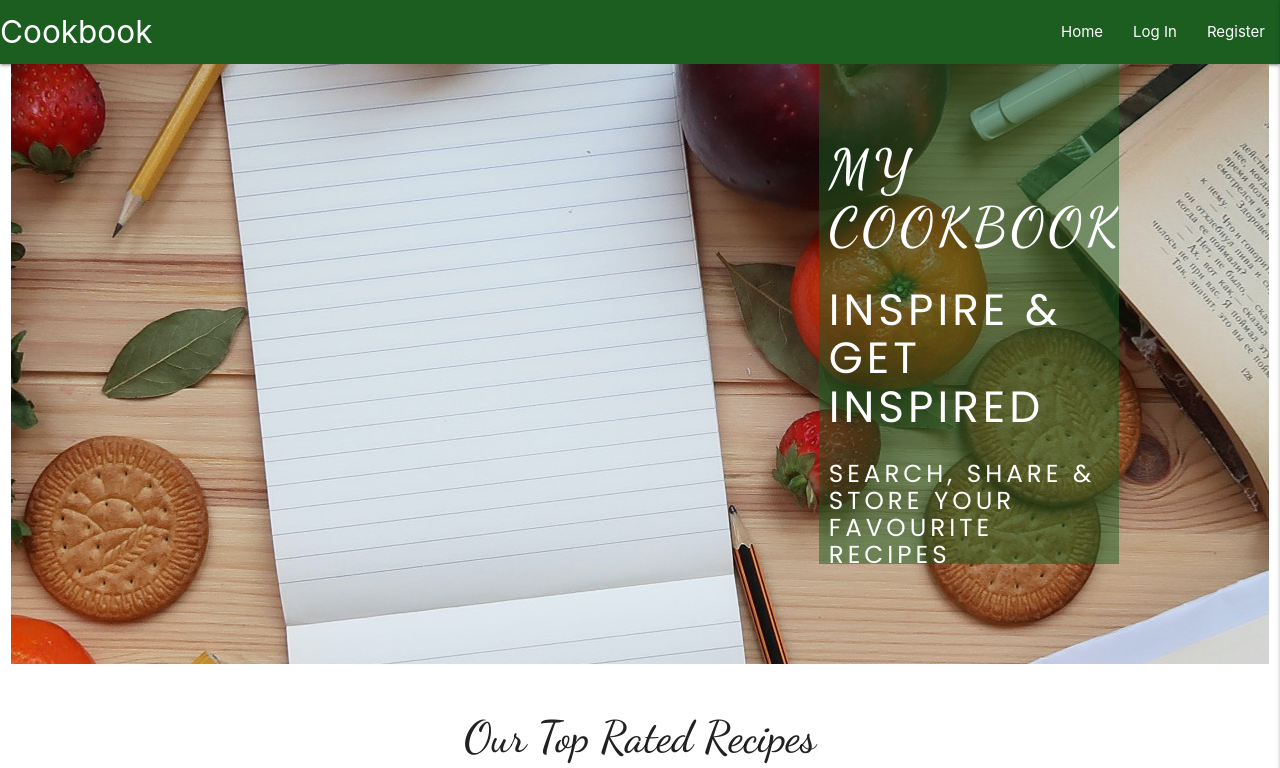
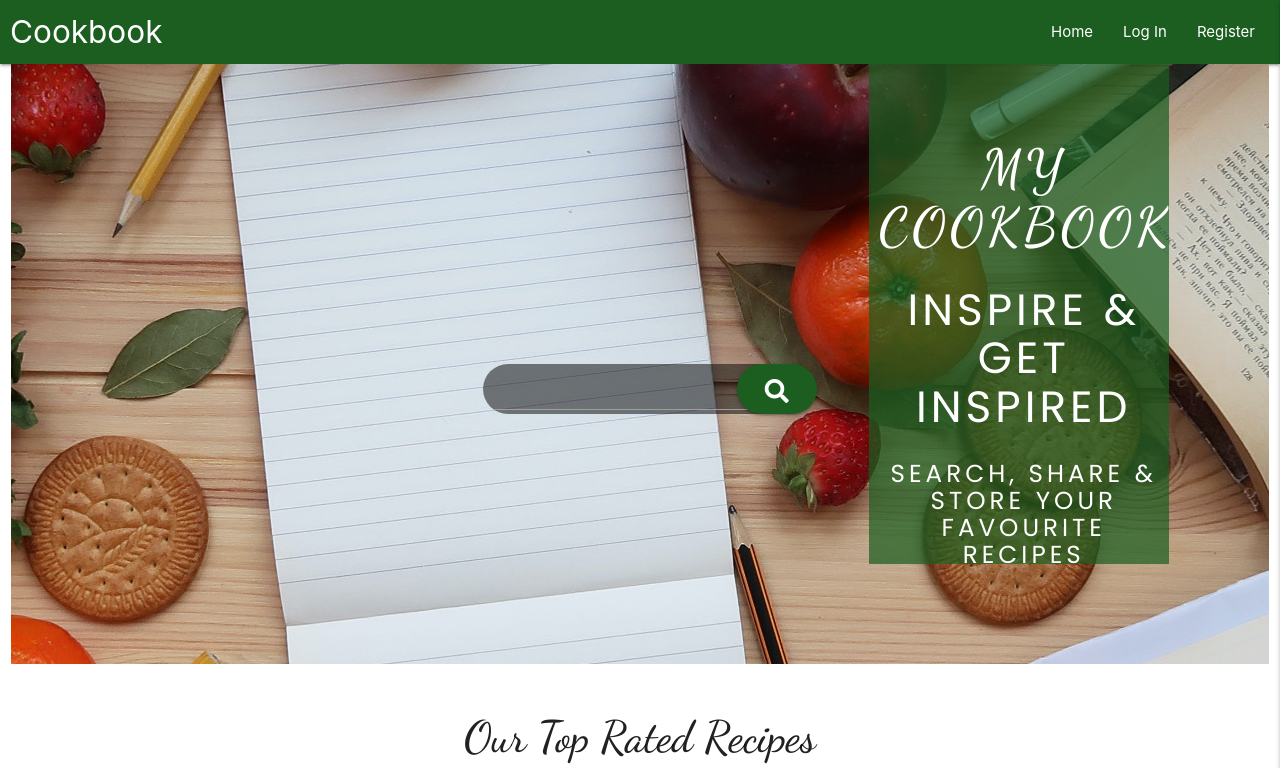
Before and after one commit to coder187/ci_ms3_cookbook, a Flask app: page /search in a window 1280 px wide. Shown: the top 768 px of the page. Run offline with Flask 2, Linux system fonts and the light colour scheme; data that the repository does not hold is empty; some libraries are stand-ins or nearby versions.

Commit message:
styling and postioining the search bar

```diff
--- a/static/css/style.css
+++ b/static/css/style.css
@@ -6,22 +6,12 @@
 font-family: 'Dancing Script', cursive;
 font-family: 'Poppins', sans-serif;
 */
-#hero-image{
-    height: 600px;
-    width:100%;
 
-    background: url("/static/images/cookbook.jpg") no-repeat center center;
-  }
+.nav-wrapper{
+  padding-left: 10px;
+  padding-right: 10px;
 
-  #hero-outer{
-    height:600px; /*same as #hero-image */
-    width: 100%; /*same as #hero-image */
-    overflow: hidden; /*also clear:both; this brings the background imae undet the logo and nav elements.*/
-    position: relative;
 }
-
-
-
 .dancing{
   font-family: 'Dancing Script', cursive;
 }
@@ -32,11 +22,29 @@ font-family: 'Poppins', sans-serif;
   letter-spacing: 2px;
 
 }
+
+#hero-image{
+  height: 600px;
+  width:100%;
+  background: url("/static/images/cookbook.jpg") no-repeat center center;
+}
+
+#hero-outer{
+  height:600px; /*same as #hero-image */
+  width: 100%; /*same as #hero-image */
+  overflow: hidden; /*also clear:both; this brings the background imae undet the logo and nav elements.*/
+  position: relative;
+}
+
+
 #cover-text {
     color: #FFFFFF;
     font-family: 'Poppins', sans-serif;
     text-transform: uppercase;
     letter-spacing: 4px;
+    text-align: center;
+
+
 
     height: 500px;
     width: 300px;
@@ -44,15 +52,55 @@ font-family: 'Poppins', sans-serif;
     padding-top: 40px;
     padding-left: 10px;
 
-    background-color:rgba(27, 94, 32, 0.5); /*opacity .7 */
+    background-color:rgba(27, 94, 32, 0.7);
 
-    /* placve in fixed position: relatuve to partebt container */
+    /* placve in fixed position: relatuve to parent container */
     bottom: 100px; /* 30px aboce bottom of hero image */
-    right: 150px; /* 150px from right of hero image */
+    right: 100px; /* 150px from right of hero image */
 
     position:absolute; /*fix in place by settinh positin absolute */
     /*note the parent container mus thave
     position:relative; "hero-outer" */
+  }
+
+  #hero-search {
+
+    /*border: 5px solid red;*/
+    height: 50px;
+    width: 25%;
+
+
+    background: rgba(0, 0, 0, 0.5);
+    color:#ffff;
+
+    border-radius: 50px;
+    text-transform: none;
+
+
+  /* placve in fixed position: relatuve to parent container */
+    bottom: 250px;
+    position:absolute;
+    left: 0;
+    right: 0;
+    margin: auto;
+
+
+  }
+
+  #hero-search button {
+    position:absolute;
+    bottom: 0px;
+
+    right: -20px;
+
+    color: #fff;
+    background:#0000;
+    height: 50px;
+    /*line-height: 65px;*/
+
+    padding: 2;
+    border: 1;
+    border-radius: 50px;
   }
 
   .card-image{
@@ -72,33 +120,10 @@ font-family: 'Poppins', sans-serif;
   background-color:rgba(27, 94, 32, 0.5);
 }
 
+
+
+
 /*
-#search {
-
-  height: 200px;
-  width: 50%;
-
-  padding-top: 40px;
-  padding-left: 200px;
-
-  bottom: 100px;
-  right: 500px;
-
-  position:absolute;
-}
-#search button {
-  position: absolute;
-  bottom: 89px;
-  right: 50px;
-  color: #fff;
-  background: #88687b;
-  font-size: 27px;
-  height: 65px;
-  line-height: 65px;
-  width: 68px;
-  padding: 0;
-  border: 0;
-}
 #search input {
   width: 75%;
   height: 76px;
@@ -113,3 +138,26 @@ font-family: 'Poppins', sans-serif;
 
 }
 */
+
+@media screen and (max-width: 1475px){
+
+ #hero-search input{
+    left:200px;
+
+  }
+
+}
+/*screens < desktop */
+@media screen and (max-width: 992px){
+
+  #cover-text{
+    left:0px;
+  }
+
+ #hero-search {
+    left:0px;
+    bottom: 25px;
+    width :75%;
+
+  }
+}
--- a/templates/get_recipes.html
+++ b/templates/get_recipes.html
@@ -15,15 +15,17 @@
                 <div id="hero-image">
 
                 </div>
-                <!--
-                <div id="search">
-                    <form action="{{ url_for('search') }}" method="post" class="col s12"></form>
-                      <input class="input" type="text" name="s" placeholder="What Are You Hungry for ?">
-                      <button type="submit"><i class="fa fa-search"></i></button>
+
+                <div id="hero-search">
+                    <form action="{{ url_for('search') }}" method="POST" class="col s12">
+                      <input class="input" type="text" name="s" placeholder="">
+                      <button type="submit" class="btn-large green green darken-4 waves-effect waves-light"><i class="fas fa-search"></i>
+                        </button>
                     </form>
-                  </div>-->
+                </div>
+
                 <div id="cover-text">
-                    <h2 class="dancing">MY Cookbook</h2>
+                    <h2 class="dancing">My Cookbook</h2>
                     <h3>Inspire & Get Inspired<h3>
                     <h5>Search, Share & Store Your Favourite Recipes<h5>
                 </div>
```
